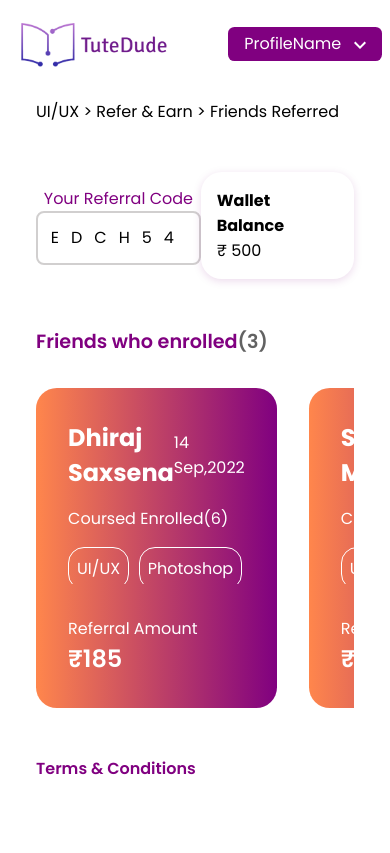
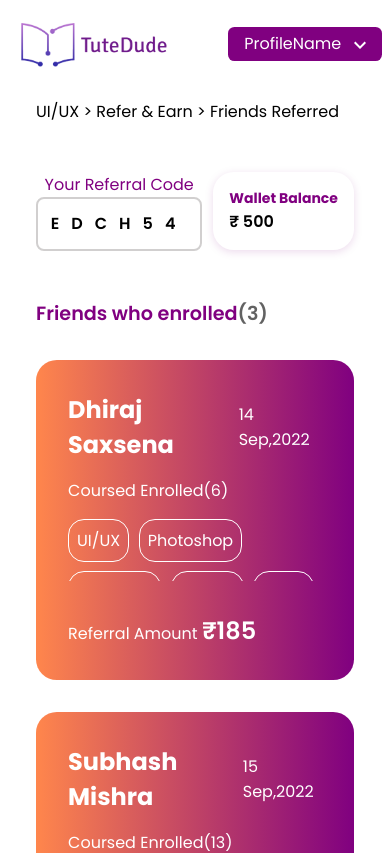
Before and after one commit to ch-mubarak/tutedude, a React (Create React App) app: page /refer/refer-friends in a window 390 px wide. Shown: the top 853 px of the page. Built offline with nearby package versions, Linux system fonts and the light colour scheme.

Commit message:
finish responsive

```diff
--- a/src/components/CourseItem/CourseItem.css
+++ b/src/components/CourseItem/CourseItem.css
@@ -2,5 +2,8 @@
   border: 1px solid #fff;
   border-radius: 1rem;
   padding: 0.5rem;
+  display: flex;
+  justify-content: center;
+  align-items: center;
   color: #fff;
 }
--- a/src/components/EnrolledCard/EnrolledCard.css
+++ b/src/components/EnrolledCard/EnrolledCard.css
@@ -37,3 +37,9 @@
   font-weight: 600;
   font-size: 1.5rem;
 }
+
+@media only screen and (max-width: 1000px) {
+  .enrolled-card {
+    width: 100%;
+  }
+}
--- a/src/components/Enrolls/Enrolls.css
+++ b/src/components/Enrolls/Enrolls.css
@@ -15,3 +15,9 @@
 .enrolls > h2 > span {
   color: #626262;
 }
+
+@media only screen and (max-width: 1000px) {
+  .enrolls >div{
+    flex-direction: column;
+  }
+}
--- a/src/components/ReferralCode/ReferralCode.css
+++ b/src/components/ReferralCode/ReferralCode.css
@@ -17,4 +17,5 @@
   line-height: 24px;
   font-size: 1rem;
   letter-spacing: 0.75rem;
+  font-weight: 600;
 }
--- a/src/components/Wallet/Wallet.css
+++ b/src/components/Wallet/Wallet.css
@@ -9,3 +9,15 @@
   cursor: pointer;
   transform: scale(1.1);
 }
+.wallet > p {
+  font-weight: 600;
+}
+.wallet > h4 {
+  color: #800080;
+}
+
+@media only screen and (max-width: 1000px) {
+  .wallet > h4 {
+    font-size: 14px;
+  }
+}
```
